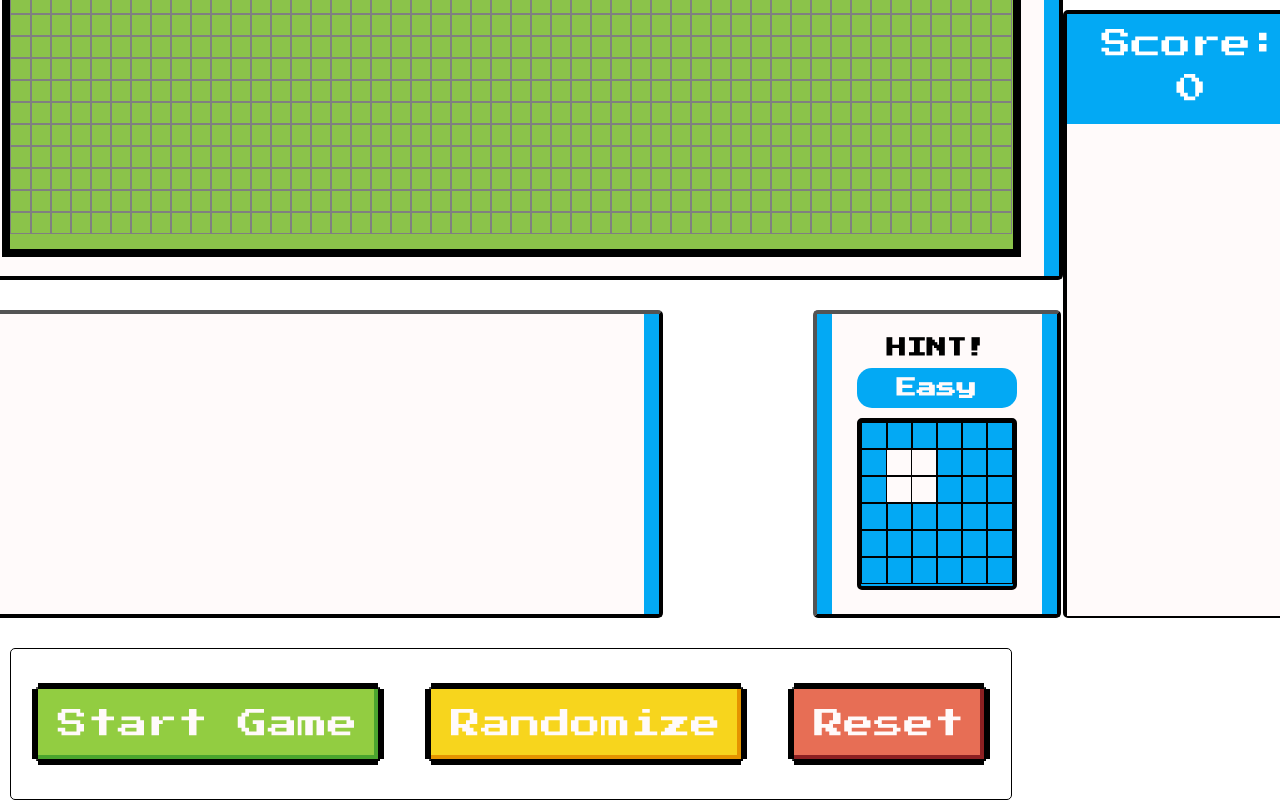
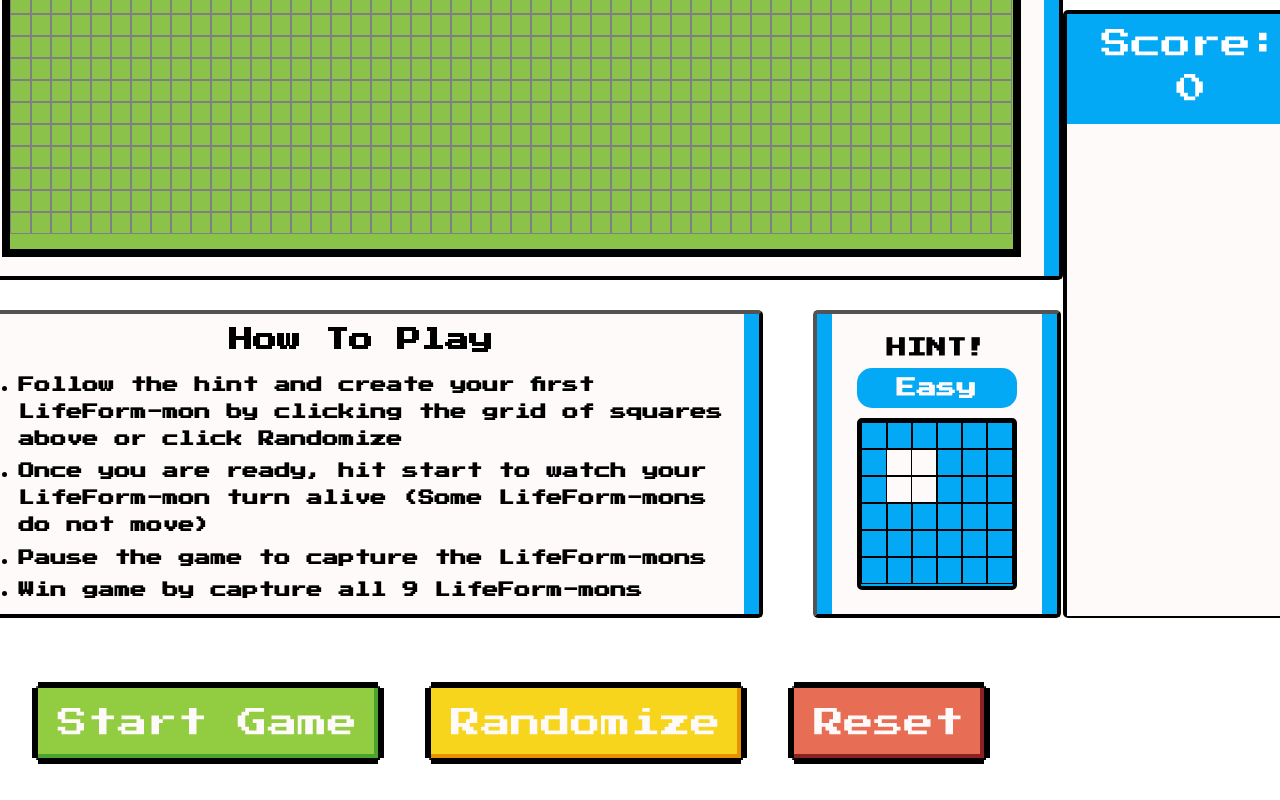
Before and after one commit to ericpengJoJo/the-game-of-life, a React (Create React App) app: page / in a window 1280 px wide. Shown: the part 702-1502 px from the top of the page. Built offline with nearby package versions, Linux system fonts and the light colour scheme.

Commit message:
implement DescriptionBox component

```diff
--- a/src/App.scss
+++ b/src/App.scss
@@ -22,6 +22,12 @@ $reset-shadow-color:  #8C2022;
   padding-top: 35vh;
   text-align: center;
   align-items: center;
+}
+
+li {
+  margin-bottom: 5px;
+  font-weight: 800;
+  line-height: 1.7;
 }
 
 .gameheader {
--- a/src/components/DescriptionBox.jsx
+++ b/src/components/DescriptionBox.jsx
@@ -1,8 +1,15 @@
 import React from 'react';
+
+import { useGameContext } from '../context';
 import ContainerWrapper from './ContainerWrapper';
 import ExampleBox from './ExampleBox';
 
 function DescriptionBox () {
+    const {
+        state,
+    } = useGameContext()
+
+    const lifeFormsNum = Object.keys(state.lifeFormSpoted).length
     return (
         <div
             style={{
@@ -10,11 +17,23 @@ function DescriptionBox () {
             }}
         >
             <ContainerWrapper
-                width={(20 * 30) + 95}
+                width={(20 * 30) + 195}
                 height={300}
             >
-                <div>
-                    <div></div>
+                <div className='retro-game-font'>
+                    <h2>How To Play</h2>
+                    <ul
+                      style={{
+                        textAlign: 'left',
+                        padding: '0 20px',
+                        marginLeft: '20px'
+                    }}>
+                        <li>Follow the hint and create your first LifeForm-mon by clicking the grid of squares above or click Randomize</li>
+                        <li>Once you are ready, hit start to watch your LifeForm-mon turn alive (Some LifeForm-mons do not move)</li>
+                        <li>Pause the game to capture the LifeForm-mons</li>
+                        <li>Win game by capture all {lifeFormsNum} LifeForm-mons</li>
+
+                    </ul>
                 </div>
             </ContainerWrapper>
             <ExampleBox />
--- a/src/components/ExampleBox.jsx
+++ b/src/components/ExampleBox.jsx
@@ -110,7 +110,7 @@ function ExampleBox () {
     return (
         <div
             style={{
-                marginLeft: 150
+                marginLeft: 50
             }}
         >
             <ContainerWrapper
--- a/src/components/GameControl.jsx
+++ b/src/components/GameControl.jsx
@@ -66,8 +66,8 @@ function GameControl({
                 height: 150,
                 width: 20 * 50,
                 backgroundColor: 'white',
-                border: 'solid 1px black',
-                borderRadius: 5,
+                // border: 'solid 1px black',
+                // borderRadius: 5,
                 display: 'flex',
                 justifyContent: 'space-around',
                 alignItems: 'center'
```
